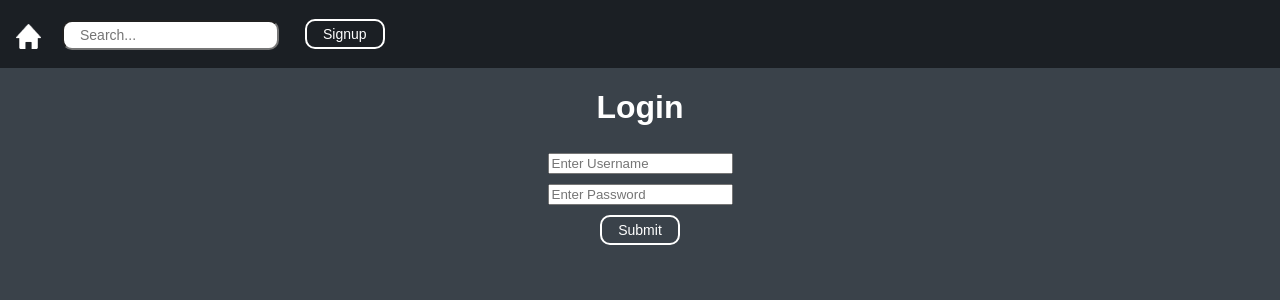
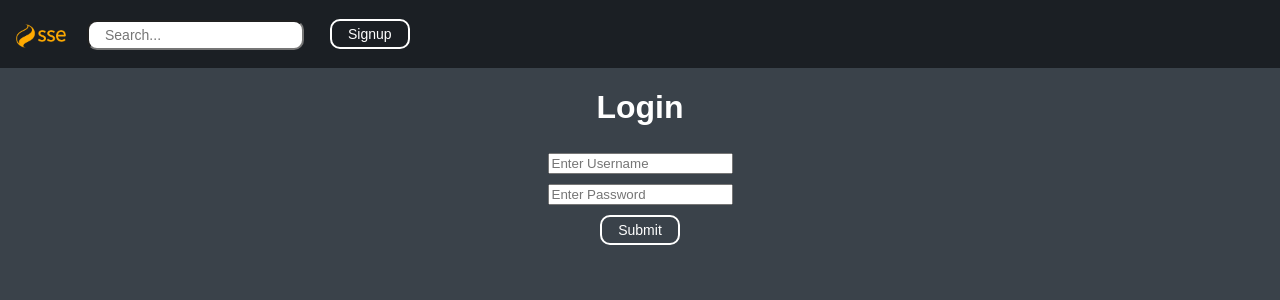
Before and after one commit to Challenger-84/cs_project, a Flask app: page /login in a window 1280 px wide. Shown: the top 300 px of the page. Run offline with Flask 2, Linux system fonts and the light colour scheme; some libraries are stand-ins or nearby versions.

Commit message:
new logo

```diff
--- a/templates/base.html
+++ b/templates/base.html
@@ -12,7 +12,7 @@
         <ul class=navbar>
             <li>
                 <a href="{{ homepage_link }}">
-                    <img style="margin-top: 10px;" src="static/images/home_icon.png" alt = 'Go Back <' width= 25>
+                    <img style="margin-top: 10px;" src="static/images/sse_logo.png" alt = 'Go Back <' width= 50>
                 </a>
             </li>
             <li>
```
Also changed, not shown: static/images/sse_logo.png (added).
